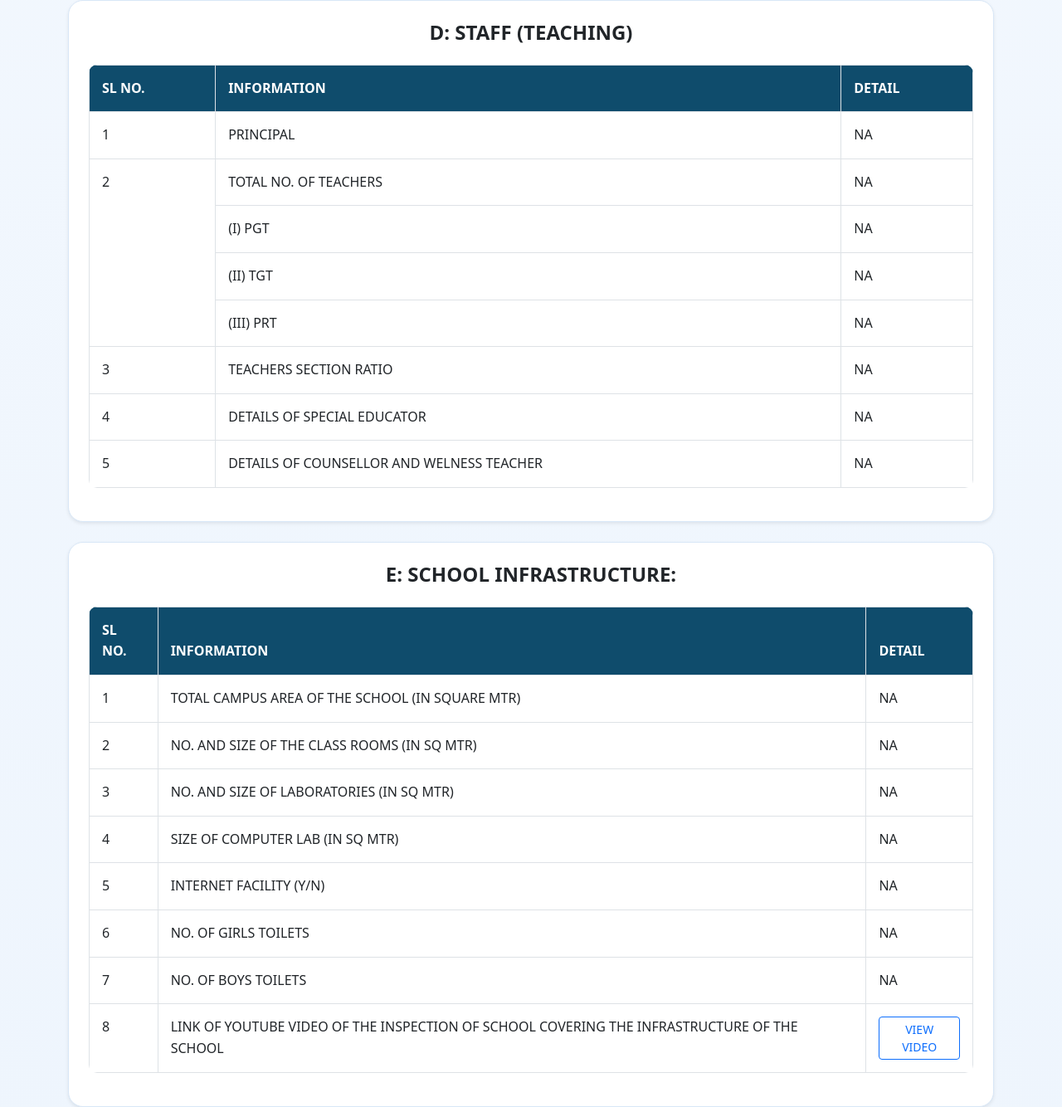
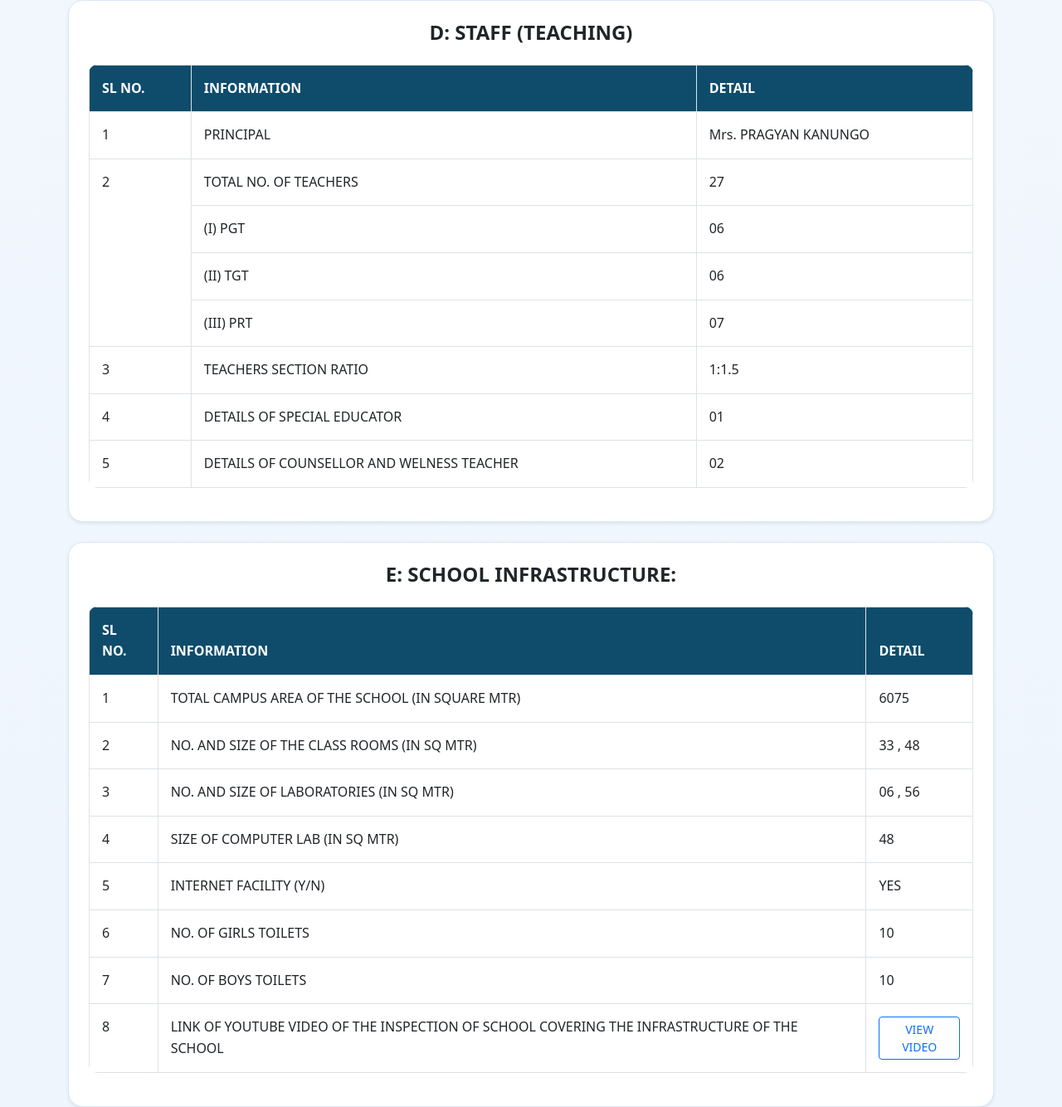
Before and after one commit to JAVA-ENTRPRISES/SALEPUR-EM-SCHOOL, a plain HTML site: page mandatory-disclosure.html in a window 1280 px wide. Shown: the part 3216-4550 px from the top of the page at 83% size. Drawn offline with nearby package versions, Linux system fonts and the light colour scheme; some packages are replaced by stand-ins of ours; a script that the page names is missing.

Commit message:
Update mandatory-disclosure.html

```diff
--- a/mandatory-disclosure.html
+++ b/mandatory-disclosure.html
@@ -124,7 +124,7 @@
                                                     AS APPLICABLE</td>
                                                 <td><button type="button"
                                                         class="btn btn-sm btn-outline-primary view-doc-btn"
-                                                        data-doc-url=""
+                                                        data-doc-url="assets/docs/TRUST.pdf"
                                                         title="Set data-doc-url to assets/docs/your-file.pdf">VIEW
                                                         DOCUMENTS</button></td>
                                             </tr>
@@ -134,7 +134,7 @@
                                                     STATE GOVT./UT</td>
                                                 <td><button type="button"
                                                         class="btn btn-sm btn-outline-primary view-doc-btn"
-                                                        data-doc-url=""
+                                                        data-doc-url="assets/docs/NOC.pdf"
                                                         title="Set data-doc-url to assets/docs/your-file.pdf">VIEW
                                                         DOCUMENTS</button></td>
                                             </tr>
@@ -144,7 +144,7 @@
                                                     RENEWAL IF APPLICABLE</td>
                                                 <td><button type="button"
                                                         class="btn btn-sm btn-outline-primary view-doc-btn"
-                                                        data-doc-url="assets/docs/COR.PDF"
+                                                        data-doc-url="assets/docs/COR.pdf"
                                                         title="Set data-doc-url to assets/docs/your-file.pdf">VIEW
                                                         DOCUMENTS</button></td>
                                             </tr>
@@ -154,7 +154,7 @@
                                                     BUILDING CODE</td>
                                                 <td><button type="button"
                                                         class="btn btn-sm btn-outline-primary view-doc-btn"
-                                                        data-doc-url=""
+                                                        data-doc-url="assets/docs/BUILDING.pdf"
                                                         title="Set data-doc-url to assets/docs/your-file.pdf">VIEW
                                                         DOCUMENTS</button></td>
                                             </tr>
@@ -164,7 +164,7 @@
                                                     AUTHORITY</td>
                                                 <td><button type="button"
                                                         class="btn btn-sm btn-outline-primary view-doc-btn"
-                                                        data-doc-url=""
+                                                        data-doc-url="assets/docs/FIRE.pdf"
                                                         title="Set data-doc-url to assets/docs/your-file.pdf">VIEW
                                                         DOCUMENTS</button></td>
                                             </tr>
@@ -176,7 +176,7 @@
                                                 <!-- <td><button type="button" class="btn btn-sm btn-outline-primary view-doc-btn" data-doc-url="assets/docs/affiliation-letter.pdf" title="Set data-doc-url to assets/docs/your-file.pdf">VIEW DOCUMENTS</button></td> -->
                                                 <td><button type="button"
                                                         class="btn btn-sm btn-outline-primary view-doc-btn"
-                                                        data-doc-url=""
+                                                        data-doc-url="assets/docs/SELF.pdf"
                                                         title="Set data-doc-url to assets/docs/your-file.pdf">VIEW
                                                         DOCUMENTS</button></td>
                                             </tr>
@@ -185,7 +185,7 @@
                                                 <td>COPIES OF VALID WATER, HEALTH AND SANITATION CERTIFICATES</td>
                                                 <td><button type="button"
                                                         class="btn btn-sm btn-outline-primary view-doc-btn"
-                                                        data-doc-url=""
+                                                        data-doc-url="assets/docs/WATER.pdf"
                                                         title="Set data-doc-url to assets/docs/your-file.pdf">VIEW
                                                         DOCUMENTS</button></td>
                                             </tr>
@@ -194,7 +194,7 @@
                                                 <td>COPIES OF VALID LAND CERTIFICATES</td>
                                                 <td><button type="button"
                                                         class="btn btn-sm btn-outline-primary view-doc-btn"
-                                                        data-doc-url=""
+                                                        data-doc-url="assets/docs/LAND.pdf"
                                                         title="Set data-doc-url to assets/docs/your-file.pdf">VIEW
                                                         DOCUMENTS</button></td>
                                             </tr>
@@ -355,39 +355,39 @@
                                             <tr>
                                                 <td>1</td>
                                                 <td>PRINCIPAL</td>
-                                                <td>NA</td>
+                                                <td>Mrs. PRAGYAN KANUNGO</td>
                                             </tr>
                                             <tr>
                                                 <td rowspan="4">2</td>
                                                 <td>TOTAL NO. OF TEACHERS</td>
-                                                <td>NA</td>
+                                                <td>27</td>
                                             </tr>
                                             <tr>
                                                 <td>(I) PGT</td>
-                                                <td>NA</td>
+                                                <td>06</td>
                                             </tr>
                                             <tr>
                                                 <td>(II) TGT</td>
-                                                <td>NA</td>
+                                                <td>06</td>
                                             </tr>
                                             <tr>
                                                 <td>(III) PRT</td>
-                                                <td>NA</td>
+                                                <td>07</td>
                                             </tr>
                                             <tr>
                                                 <td>3</td>
                                                 <td>TEACHERS SECTION RATIO</td>
-                                                <td>NA</td>
+                                                <td>1:1.5</td>
                                             </tr>
                                             <tr>
                                                 <td>4</td>
                                                 <td>DETAILS OF SPECIAL EDUCATOR</td>
-                                                <td>NA</td>
+                                                <td>01</td>
                                             </tr>
                                             <tr>
                                                 <td>5</td>
                                                 <td>DETAILS OF COUNSELLOR AND WELNESS TEACHER</td>
-                                                <td>NA</td>
+                                                <td>02</td>
                                             </tr>
                                         </tbody>
                                     </table>
@@ -412,37 +412,37 @@
                                             <tr>
                                                 <td>1</td>
                                                 <td>TOTAL CAMPUS AREA OF THE SCHOOL (IN SQUARE MTR)</td>
-                                                <td>NA</td>
+                                                <td>6075</td>
                                             </tr>
                                             <tr>
                                                 <td>2</td>
                                                 <td>NO. AND SIZE OF THE CLASS ROOMS (IN SQ MTR)</td>
-                                                <td>NA</td>
+                                                <td>33 , 48</td>
                                             </tr>
                                             <tr>
                                                 <td>3</td>
                                                 <td>NO. AND SIZE OF LABORATORIES (IN SQ MTR)</td>
-                                                <td>NA</td>
+                                                <td>06 , 56</td>
                                             </tr>
                                             <tr>
                                                 <td>4</td>
                                                 <td>SIZE OF COMPUTER LAB (IN SQ MTR)</td>
-                                                <td>NA</td>
+                                                <td>48</td>
                                             </tr>
                                             <tr>
                                                 <td>5</td>
                                                 <td>INTERNET FACILITY (Y/N)</td>
-                                                <td>NA</td>
+                                                <td>YES</td>
                                             </tr>
                                             <tr>
                                                 <td>6</td>
                                                 <td>NO. OF GIRLS TOILETS</td>
-                                                <td>NA</td>
+                                                <td>10</td>
                                             </tr>
                                             <tr>
                                                 <td>7</td>
                                                 <td>NO. OF BOYS TOILETS</td>
-                                                <td>NA</td>
+                                                <td>10</td>
                                             </tr>
                                             <tr>
                                                 <td>8</td>
```
